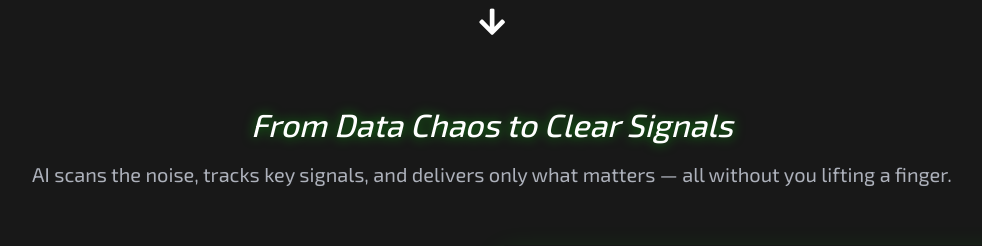
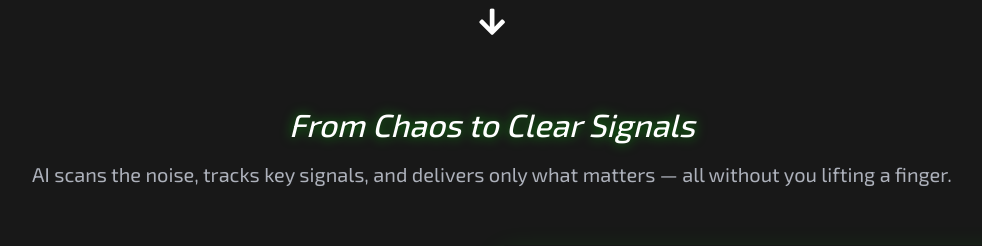
Before and after one commit to aldelarge/mrktpulseai, a Flask app: page / in a window 1280 px wide. Shown: the part 863-1109 px from the top of the page, without its empty margins (148-1130 px from the left). Run offline with Flask 3, Linux system fonts and the light colour scheme; some libraries are stand-ins or nearby versions.

```diff
--- a/webapp/templates/landing.html
+++ b/webapp/templates/landing.html
@@ -200,7 +200,7 @@
         <div class="container-fluid fullpage mt-4">
             <div class="row justify-content-center text-center">
                 <div class="col-md-10">
-                    <h2 class="text-glow-green mb-3"><i>From Data Chaos to Clear Signals</i></h2>
+                    <h2 class="text-glow-green mb-3"><i>From Chaos to Clear Signals</i></h2>
                     <p class="lead text-soft-glow">
                         AI scans the noise, tracks key signals, and delivers only what matters — all without you lifting a finger.
                     </p>
```
